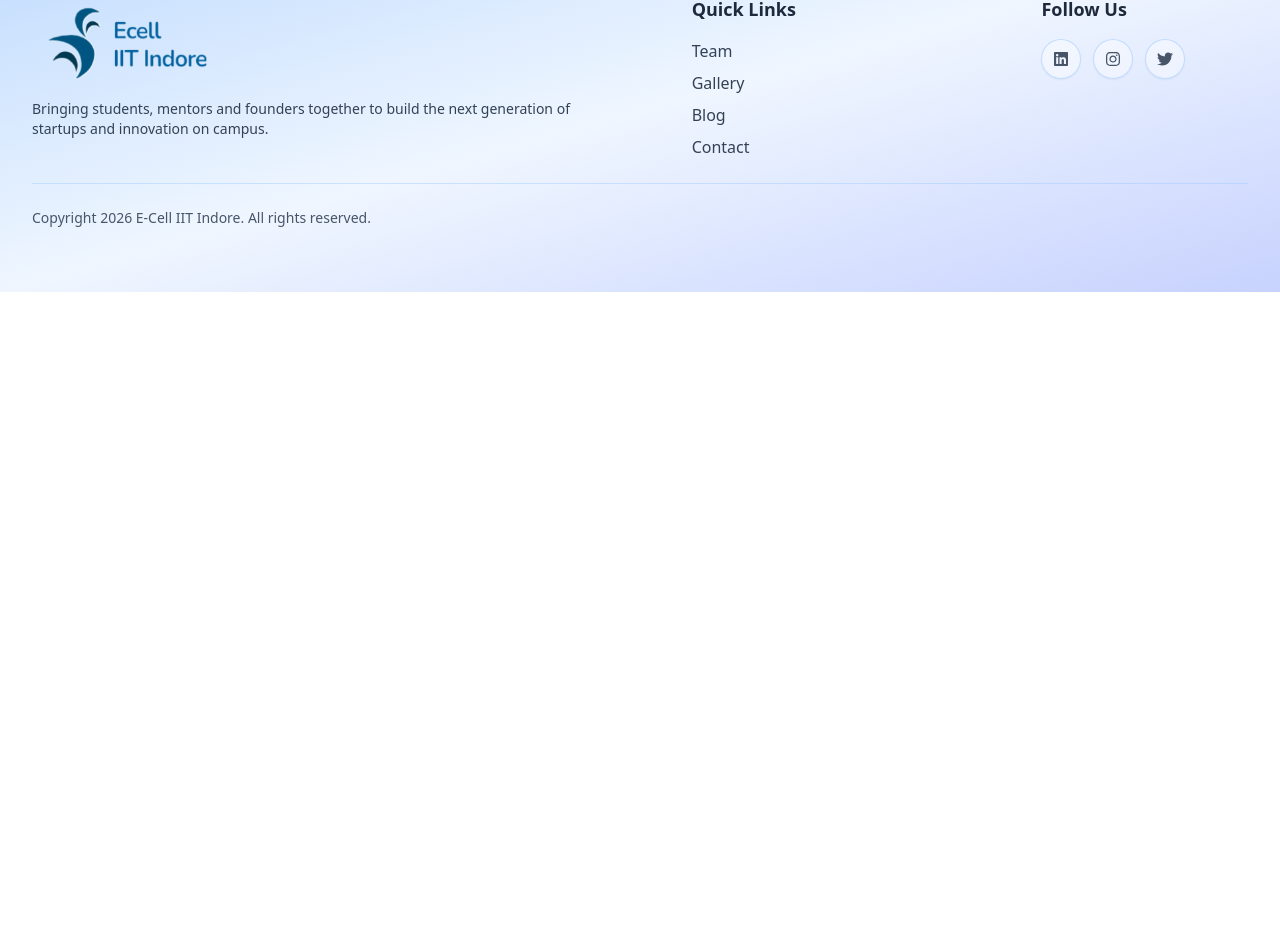
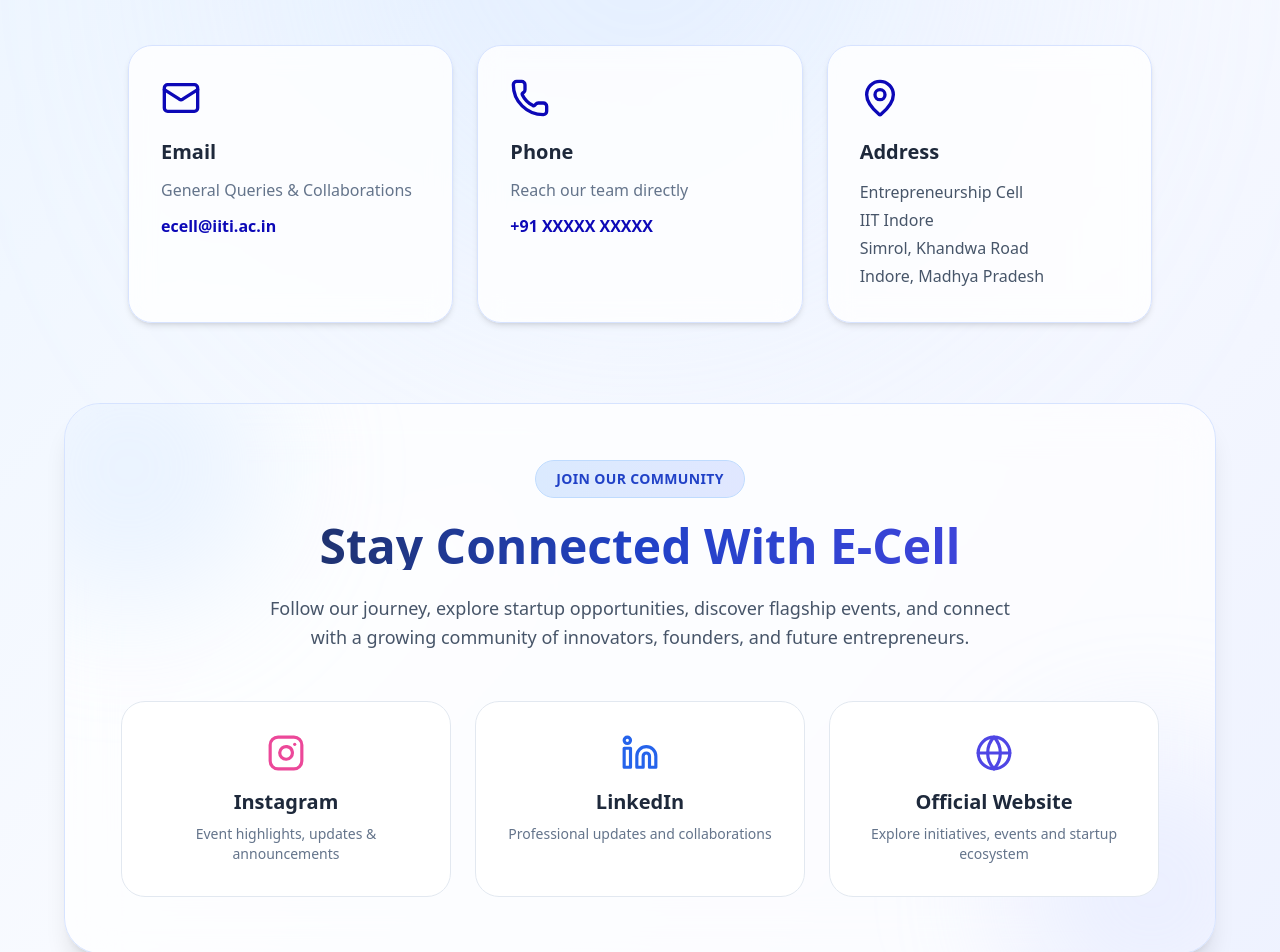
Before and after one commit to AnandVivek-iiti/Ecell-IITI, a React (Vite) app: page /contact in a window 1280 px wide. Shown: the part 508-1460 px from the top of the page. Before the commit the page ends 800 px from the top, so only its background shows below. Built offline with nearby package versions, Linux system fonts and the light colour scheme.

Commit message:
Contact page updated

```diff
--- a/src/pages/Contact.jsx
+++ b/src/pages/Contact.jsx
@@ -1,10 +1,234 @@
-export default function Contact() {
+import React from "react";
+import {
+  Mail,
+  MapPin,
+  Phone,
+  Instagram,
+  Linkedin,
+  Globe,
+} from "lucide-react";
+
+const Contact = () => {
   return (
-    <section className="space-y-4 animate-on-scroll stagger-4">
-      <h1 className="text-3xl font-bold">Contact Us</h1>
-      <p className="max-w-3xl text-slate-700">
-        Reach out to the E-Cell team for collaborations, partnerships, or startup support.
+    <div className="relative min-h-screen py-16 px-6 bg-gradient-to-br from-[#EAF4FF] via-[#F8FAFF] to-[#EEF2FF] overflow-hidden">
+
+      {/* Background Glow */}
+      <div className="absolute top-0 left-1/2 -translate-x-1/2 w-[700px] h-[700px] bg-blue-200/30 blur-[140px] rounded-full pointer-events-none" />
+
+      {/* Hero Section */}
+      <div className="relative max-w-5xl mx-auto text-center mb-20">
+        <h1 className="text-4xl md:text-5xl lg:text-6xl font-bold leading-tight bg-gradient-to-r from-[#1E293B] via-[#2142C7] to-[#4F46E5] bg-clip-text text-transparent">
+          Contact Us
+        </h1>
+        <div className="relative max-w-5xl mx-auto mt-16 text-center">
+        <p className="text-2xl md:text-3xl font-semibold text-slate-700">
+          Empowering Students Through Innovation,
+          Entrepreneurship & Leadership.
+        </p>
+
+      </div>
+
+        <p className="mt-8 text-lg md:text-xl text-slate-600 leading-relaxed max-w-3xl mx-auto">
+          Reach out to us for startup opportunities, collaborations,
+          sponsorships, events, and entrepreneurial initiatives.
+          We're always excited to connect with innovators,
+          founders, and future entrepreneurs.
+        </p>
+      </div>
+
+      {/* Contact Cards */}
+      <div className="relative max-w-5xl mx-auto grid md:grid-cols-3 gap-6 mb-20">
+
+        {/* Email */}
+        <div
+          className="
+            bg-white/80
+            backdrop-blur-md
+            rounded-3xl
+            p-8
+            border border-[#D7E3FF]
+            shadow-md
+            hover:shadow-xl
+            hover:-translate-y-1
+            transition-all
+            duration-300
+          "
+        >
+          <Mail className="w-10 h-10 text-[#0C08B7] mb-5" />
+
+          <h3 className="text-xl font-bold text-slate-800 mb-3">
+            Email
+          </h3>
+
+          <p className="text-slate-500 mb-3">
+            General Queries & Collaborations
+          </p>
+
+          <a
+            href="mailto:ecell@iiti.ac.in"
+            className="text-[#0C08B7] font-semibold hover:text-[#2142C7]"
+          >
+            ecell@iiti.ac.in
+          </a>
+        </div>
+
+        {/* Phone */}
+        <div
+          className="
+            bg-white/80
+            backdrop-blur-md
+            rounded-3xl
+            p-8
+            border border-[#D7E3FF]
+            shadow-md
+            hover:shadow-xl
+            hover:-translate-y-1
+            transition-all
+            duration-300
+          "
+        >
+          <Phone className="w-10 h-10 text-[#0C08B7] mb-5" />
+
+          <h3 className="text-xl font-bold text-slate-800 mb-3">
+            Phone
+          </h3>
+
+          <p className="text-slate-500 mb-3">
+            Reach our team directly
+          </p>
+
+          <p className="text-[#0C08B7] font-semibold">
+            +91 XXXXX XXXXX
+          </p>
+        </div>
+
+        {/* Address */}
+        <div
+          className="
+            bg-white/80
+            backdrop-blur-md
+            rounded-3xl
+            p-8
+            border border-[#D7E3FF]
+            shadow-md
+            hover:shadow-xl
+            hover:-translate-y-1
+            transition-all
+            duration-300
+          "
+        >
+          <MapPin className="w-10 h-10 text-[#0C08B7] mb-5" />
+
+          <h3 className="text-xl font-bold text-slate-800 mb-3">
+            Address
+          </h3>
+
+          <p className="text-slate-600 leading-7">
+            Entrepreneurship Cell
+            <br />
+            IIT Indore
+            <br />
+            Simrol, Khandwa Road
+            <br />
+            Indore, Madhya Pradesh
+          </p>
+        </div>
+      </div>
+
+
+        {/* Connect Section */}
+<div className="max-w-6xl mx-auto">
+  <div className="relative overflow-hidden rounded-[36px] border border-[#D6E3FF] bg-white/70 backdrop-blur-xl shadow-xl p-10 md:p-14">
+
+    {/* Background Blur Effects */}
+    <div className="absolute -top-20 -left-20 w-72 h-72 bg-blue-200/30 rounded-full blur-3xl"></div>
+    <div className="absolute -bottom-20 -right-20 w-72 h-72 bg-indigo-200/30 rounded-full blur-3xl"></div>
+
+    <div className="relative z-10 text-center">
+      <div className="inline-flex items-center px-5 py-2 rounded-full bg-gradient-to-r from-blue-100 to-indigo-100 border border-blue-200 mb-6">
+        <span className="text-sm font-semibold text-[#2142C7] tracking-wide">
+          JOIN OUR COMMUNITY
+        </span>
+      </div>
+
+      <h2 className="text-3xl md:text-5xl font-bold bg-gradient-to-r from-[#1E293B] via-[#2142C7] to-[#4F46E5] bg-clip-text text-transparent mb-6">
+        Stay Connected With E-Cell
+      </h2>
+
+      <p className="text-slate-600 max-w-3xl mx-auto text-lg leading-relaxed mb-12">
+        Follow our journey, explore startup opportunities,
+        discover flagship events, and connect with a growing
+        community of innovators, founders, and future entrepreneurs.
       </p>
-    </section>
-  )
-}
+
+      <div className="grid md:grid-cols-3 gap-6">
+
+        <a
+          href="https://www.instagram.com/ecelliitindore/"
+          target="_blank"
+          rel="noopener noreferrer"
+          className="group bg-white border border-slate-200 rounded-3xl p-8 hover:-translate-y-2 hover:shadow-xl transition-all duration-300"
+        >
+          <Instagram
+            size={38}
+            className="mx-auto text-pink-500 mb-4 group-hover:scale-110 transition"
+          />
+
+          <h3 className="text-xl font-bold text-slate-800 mb-2">
+            Instagram
+          </h3>
+
+          <p className="text-slate-500 text-sm">
+            Event highlights, updates & announcements
+          </p>
+        </a>
+
+        <a
+          href="https://www.linkedin.com/company/ecell-iiti/"
+          target="_blank"
+          rel="noopener noreferrer"
+          className="group bg-white border border-slate-200 rounded-3xl p-8 hover:-translate-y-2 hover:shadow-xl transition-all duration-300"
+        >
+          <Linkedin
+            size={38}
+            className="mx-auto text-blue-600 mb-4 group-hover:scale-110 transition"
+          />
+
+          <h3 className="text-xl font-bold text-slate-800 mb-2">
+            LinkedIn
+          </h3>
+
+          <p className="text-slate-500 text-sm">
+            Professional updates and collaborations
+          </p>
+        </a>
+
+        <a
+          href="/"
+          className="group bg-white border border-slate-200 rounded-3xl p-8 hover:-translate-y-2 hover:shadow-xl transition-all duration-300"
+        >
+          <Globe
+            size={38}
+            className="mx-auto text-indigo-600 mb-4 group-hover:scale-110 transition"
+          />
+
+          <h3 className="text-xl font-bold text-slate-800 mb-2">
+            Official Website
+          </h3>
+
+          <p className="text-slate-500 text-sm">
+            Explore initiatives, events and startup ecosystem
+          </p>
+        </a>
+
+      </div>
+    </div>
+  </div>
+</div>
+
+
+    </div>
+  );
+};
+
+export default Contact;
```
